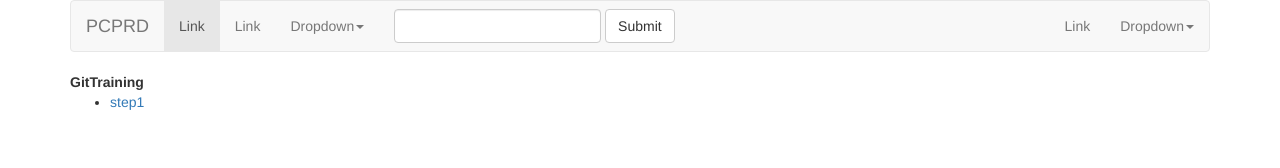
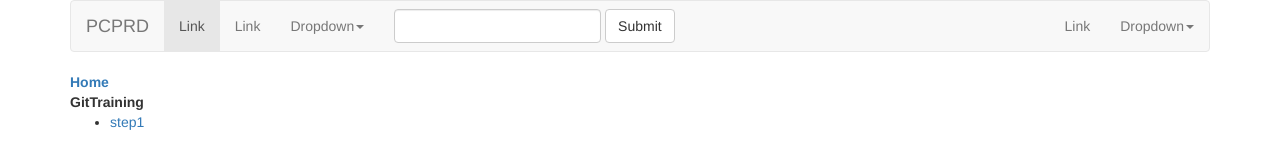
Before and after one commit to pcprd/pcprd.github.io, a plain HTML site: page index.html in a window 1280 px wide. Drawn offline with Linux system fonts and the light colour scheme; no server answers.

Commit message:
menu update

```diff
--- a/index.html
+++ b/index.html
@@ -94,6 +94,7 @@
 		<div class="row clearfix">
 			<div class="col-md-3 column">
 				<dl>
+					<dt><a href="https://pcprd.github.io/">Home</a></dt>
 					<dt>GitTraining</dt>
 					<dd>
 						<ul>
```
Also changed, not shown: 3 other files.
